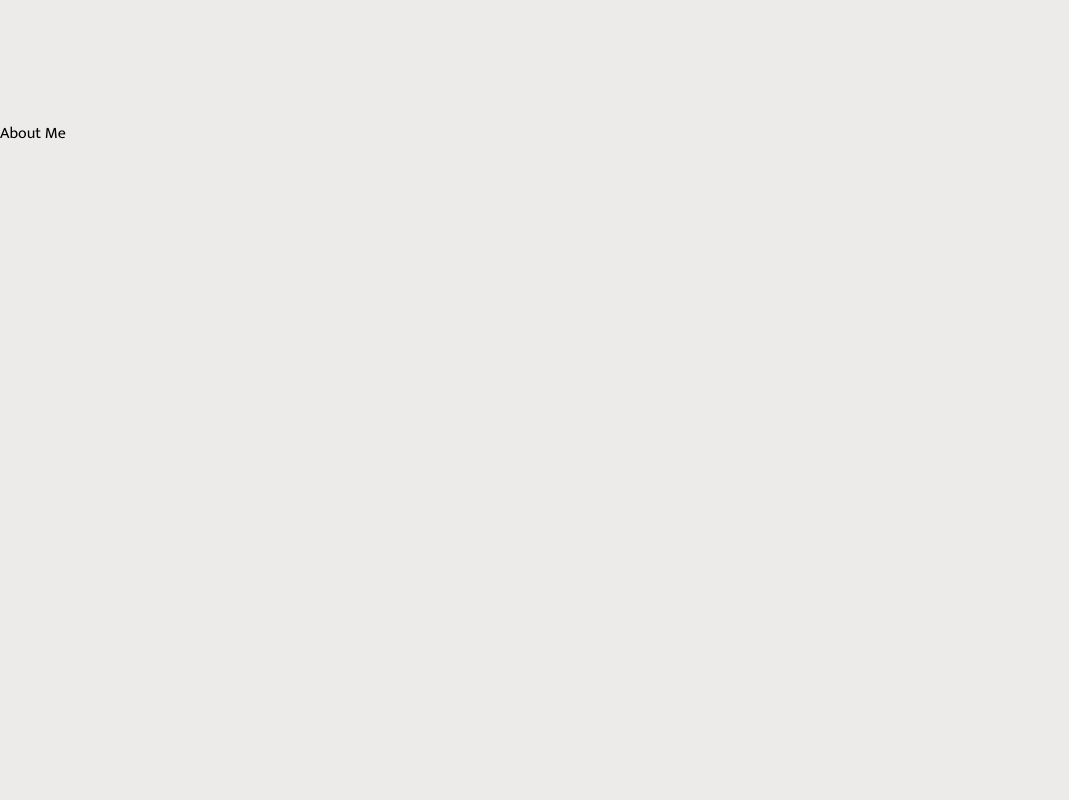
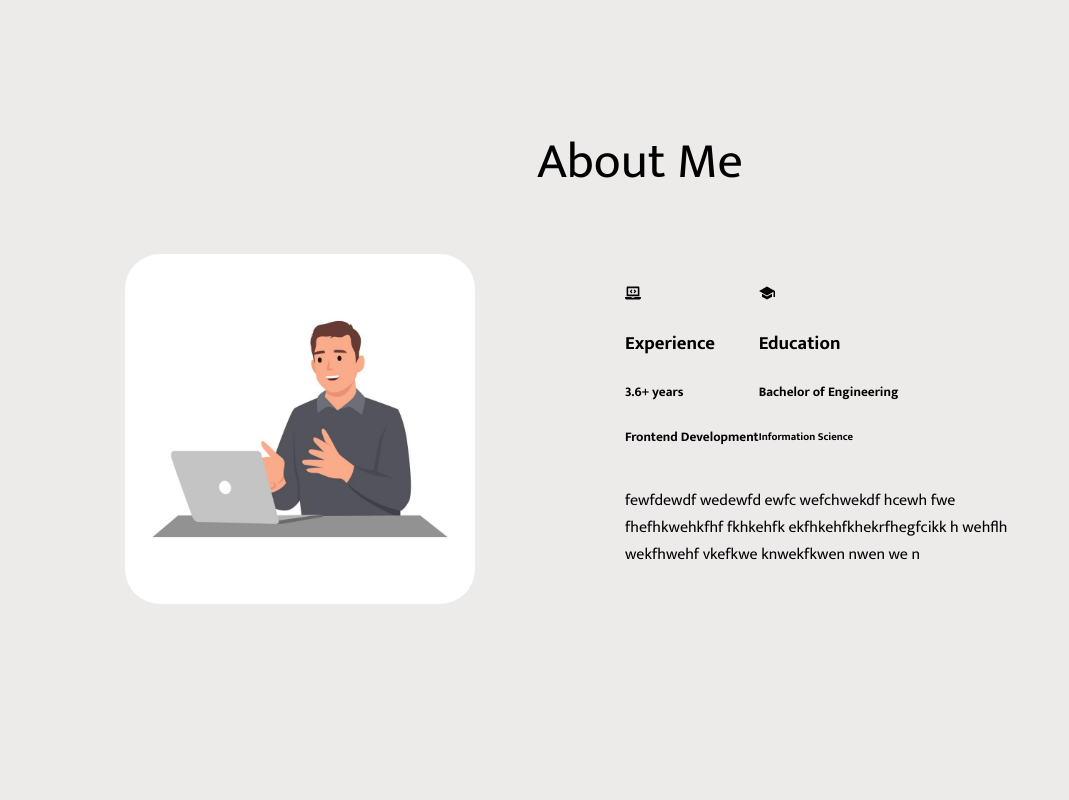
Before and after one commit to ananysagar/portfolio, a React (Create React App) app: page / in a window 1280 px wide. Shown: the part 760-1560 px from the top of the page, without its empty margins (0-1069 px from the left). Built offline with nearby package versions, Linux system fonts and the light colour scheme.

Commit message:
designing aboutme section

```diff
--- a/src/App.js
+++ b/src/App.js
@@ -1,12 +1,13 @@
 import './App.css';
 import Navbar from './components/Navbar';
 import Home from './components/Home';
+import Aboutme from './components/Aboutme';
 function App() {
   return (
     <div className="App">
       <Navbar/>
       <section id="home"><Home /></section>
-      <section id="aboutme">About Me</section>
+      <section id="aboutme"><Aboutme /></section>
       <section id="experience">Experiences</section>
       <section id="project">Projects</section>
       <section id="blogs">Blogs</section>
--- /dev/null
+++ b/src/components/Aboutme.jsx
@@ -0,0 +1,47 @@
+import React from "react";
+import "./aboutme.css";
+import image from "../images/image.jpg";
+import { FaLaptopCode } from "react-icons/fa";
+import { IoSchoolSharp } from "react-icons/io5";
+
+const Aboutme = () => {
+  return (
+    <div className="aboutme">
+      <h1>About Me</h1>
+      <div className="aboutme-section">
+        <div className="secondPic">
+          <img src={image} alt="" width="350px" />
+        </div>
+        <div className="personal-info">
+          <div className="my-bio">
+            <div className="experience">
+              <div className="edu-icon">
+                <FaLaptopCode />
+              </div>
+              <h3>Experience</h3>
+              <h5>3.6+ years</h5>
+              <h5>Frontend Development</h5>
+            </div>
+            <div className="education">
+              <div className="exp-icon">
+                <IoSchoolSharp />
+              </div>
+              <h3>Education</h3>
+              <h5>Bachelor of Engineering</h5>
+              <h6>Information Science</h6>
+            </div>
+          </div>
+          <div className="my-intro">
+            <p>
+              fewfdewdf wedewfd ewfc wefchwekdf hcewh fwe fhefhkwehkfhf fkhkehfk
+              ekfhkehfkhekrfhegfcikk h wehflh wekfhwehf vkefkwe knwekfkwen nwen
+              we n
+            </p>
+          </div>
+        </div>
+      </div>
+    </div>
+  );
+};
+
+export default Aboutme;
--- /dev/null
+++ b/src/components/aboutme.css
@@ -0,0 +1,32 @@
+.aboutme {
+    padding: 0;
+    margin: 0;
+}
+.aboutme h1 {
+    margin: 0;
+    text-align: center;
+    font-size: 50px;
+    font-weight: 400;
+    font-family: Mukta;
+}
+.aboutme-section {
+    display: flex;
+    padding: 50px 100px;
+    align-items: center;
+}
+.secondPic {
+    padding-left: 25px;
+    flex: 1;
+}
+.secondPic img {
+    border-radius: 10%;
+}
+.personal-info{
+    flex: 2;
+    display: flex;
+    flex-direction: column;
+    padding: 0 150px;
+}
+.my-bio {
+    display: flex;
+}
```
